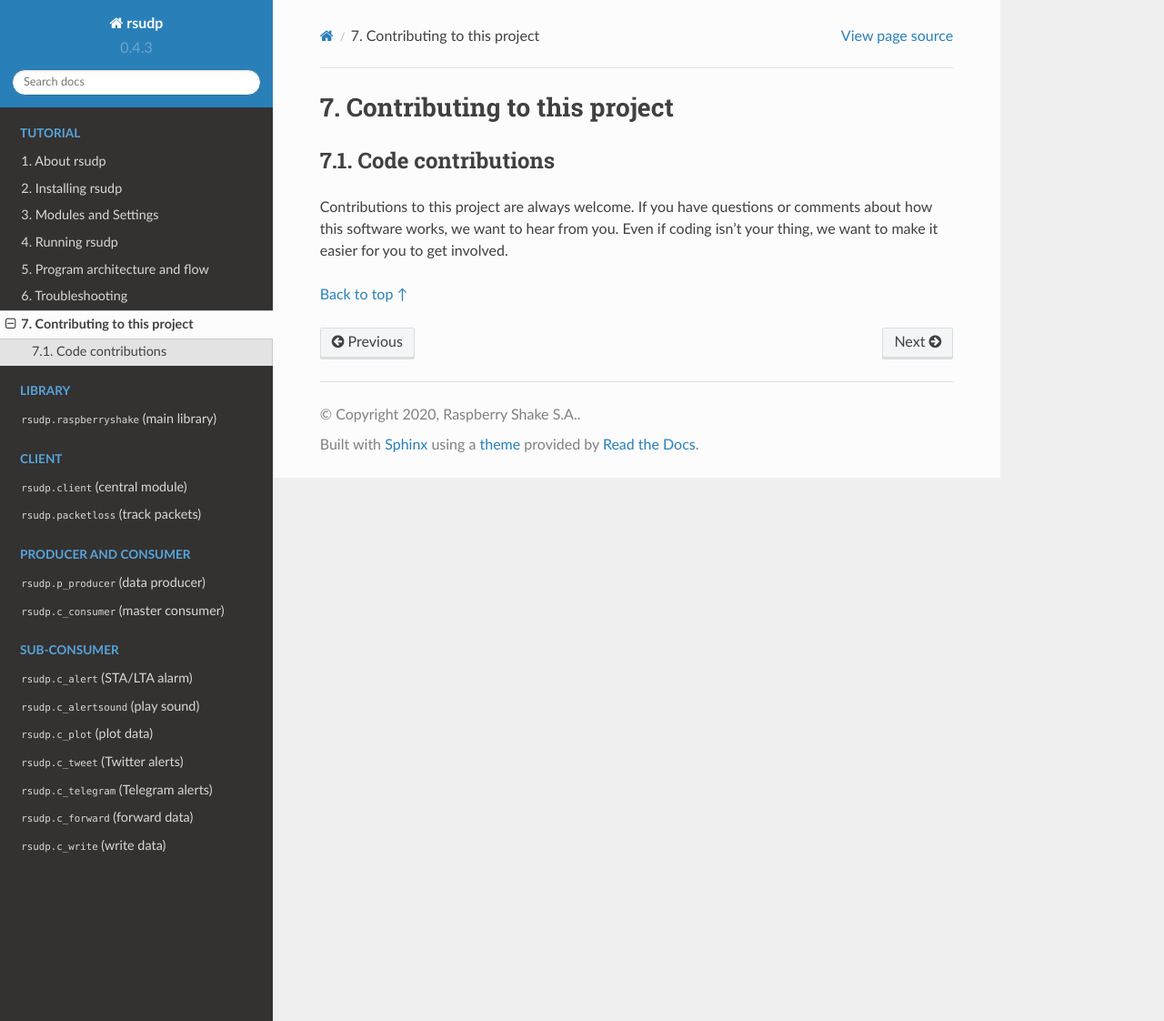
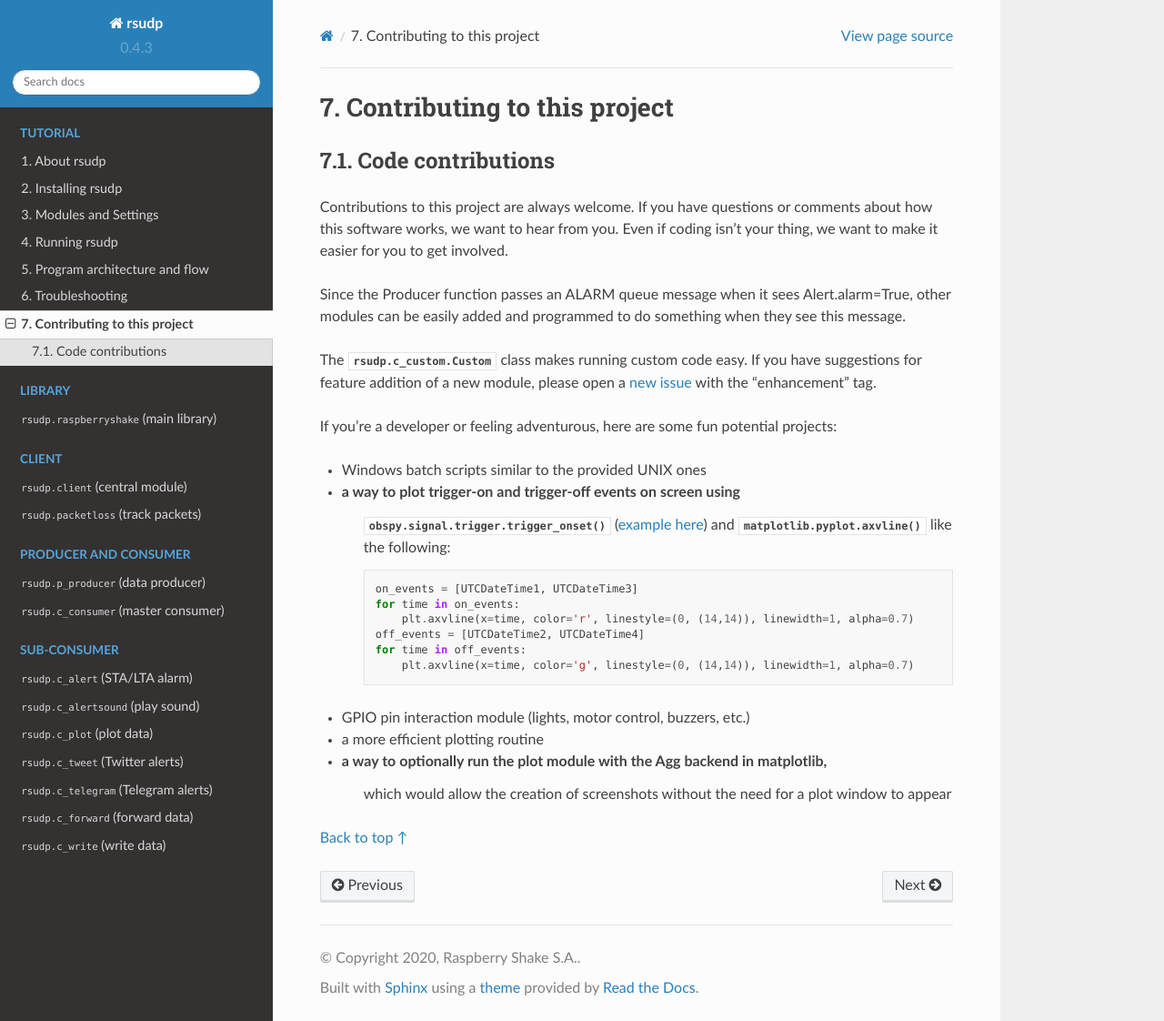
Before and after one commit to raspishake/rsudp, a Sphinx documentation site: the page built from docs/contributing.rst, in a window 1280 px wide and 1122 px high. Shown: the whole window at 91% size. Built offline with Sphinx 7.4.7 and the Read the Docs theme 2.0.0, drawn with Linux system fonts in a browser that asks for light colours; the version number is read from the project's files by our own code.

Commit message:
adding to contributing

```diff
--- a/docs/contributing.rst
+++ b/docs/contributing.rst
@@ -4,6 +4,42 @@ Contributing to this project
 Code contributions
 *********************************
 
-Contributions to this project are always welcome. If you have questions or comments about how this software works, we want to hear from you. Even if coding isn't your thing, we want to make it easier for you to get involved.
+Contributions to this project are always welcome.
+If you have questions or comments about how this software works,
+we want to hear from you.
+Even if coding isn't your thing, we want to make it easier for you to get involved.
+
+Since the Producer function passes an ALARM queue message when it sees Alert.alarm=True,
+other modules can be easily added and programmed to do something when they see this message.
+
+The :py:class:`rsudp.c_custom.Custom` class makes running custom code easy.
+If you have suggestions for feature addition of a new module, please open a
+`new issue <https://github.com/raspishake/rsudp/issues/new>`_ with the "enhancement" tag.
+
+If you're a developer or feeling adventurous, here are some fun potential projects:
+
+- Windows batch scripts similar to the provided UNIX ones
+
+- a way to plot trigger-on and trigger-off events on screen using
+    :py:func:`obspy.signal.trigger.trigger_onset`
+    (`example here <https://docs.obspy.org/tutorial/code_snippets/trigger_tutorial.html#advanced-example>`_)
+    and :py:func:`matplotlib.pyplot.axvline` like the following::
+
+        on_events = [UTCDateTime1, UTCDateTime3]
+        for time in on_events:
+            plt.axvline(x=time, color='r', linestyle=(0, (14,14)), linewidth=1, alpha=0.7)
+        off_events = [UTCDateTime2, UTCDateTime4]
+        for time in off_events:
+            plt.axvline(x=time, color='g', linestyle=(0, (14,14)), linewidth=1, alpha=0.7)
+
+- GPIO pin interaction module (lights, motor control, buzzers, etc.)
+- a more efficient plotting routine
+
+- a way to optionally run the plot module with the Agg backend in matplotlib,
+    which would allow the creation of screenshots without the need for a plot window to appear
+
+
+
+
 
 `Back to top ↑ <#top>`_
```
